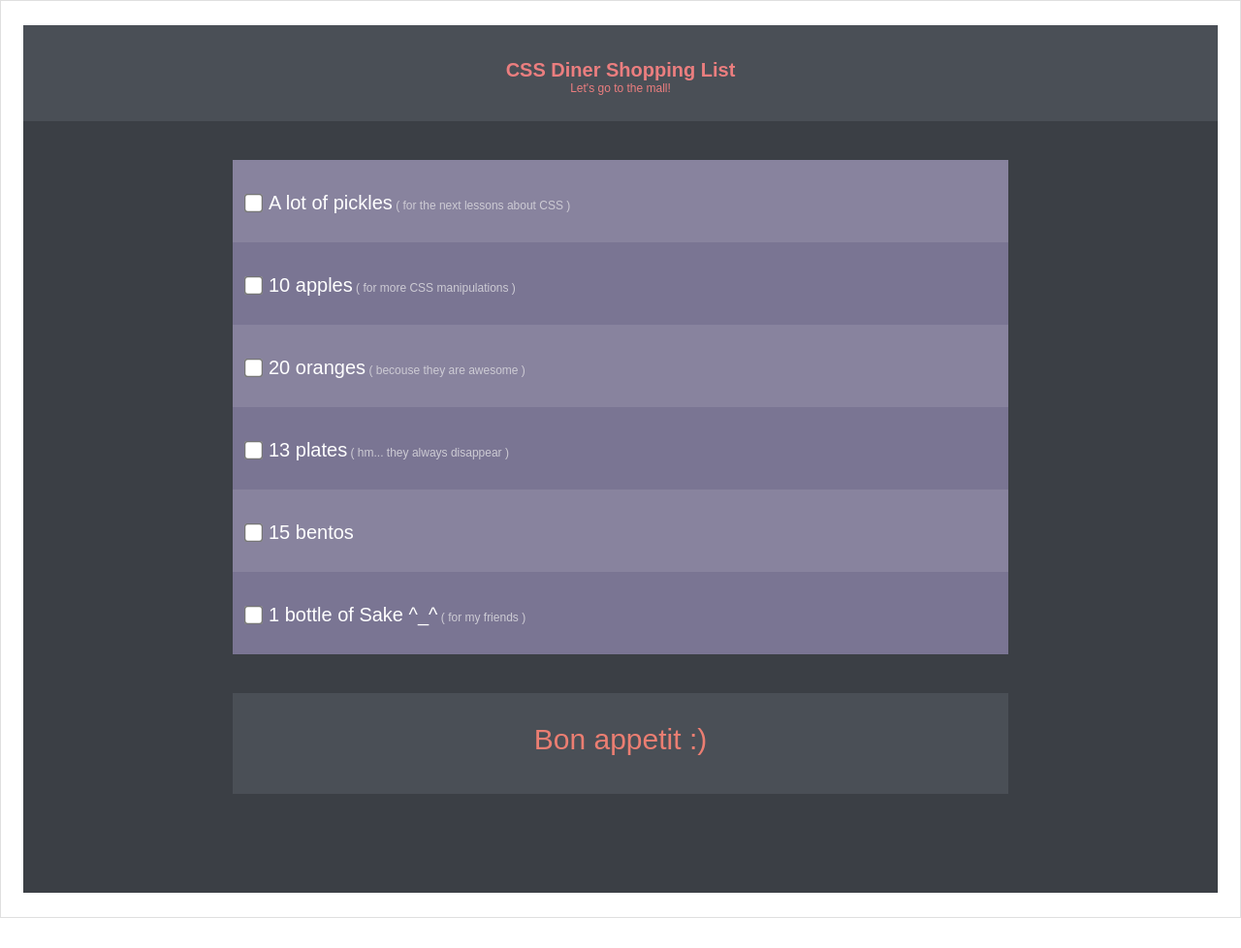
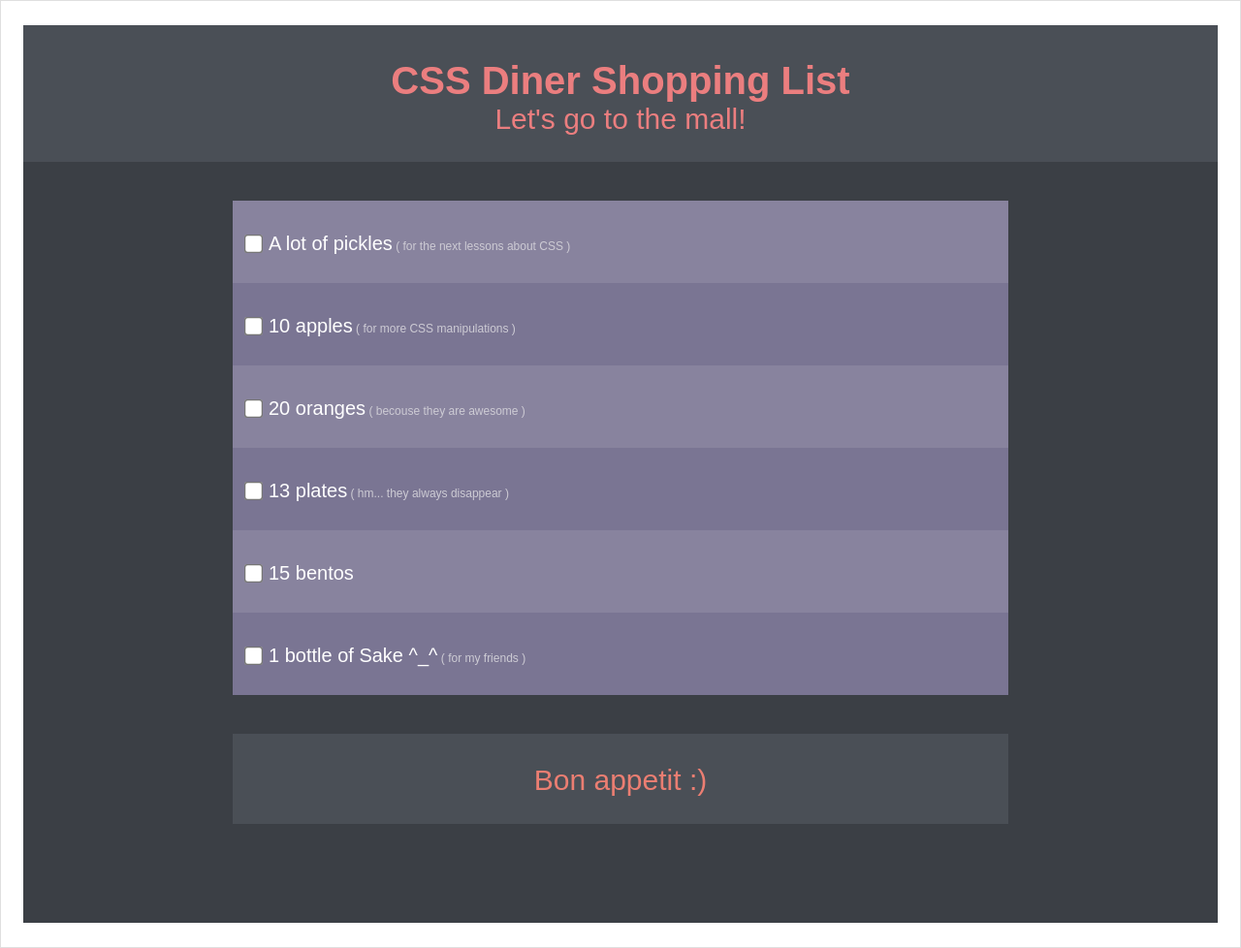
Before and after one commit to IvanSema/homework5.part2, a plain HTML site: page index.html in a window 1280 px wide. Shown: the whole page at 97% size. Before the commit the page ends 947 px from the top, so only its background shows below. Drawn offline with Linux system fonts and the light colour scheme.

Commit message:
correct font size

```diff
--- a/css/style.css
+++ b/css/style.css
@@ -65,12 +65,12 @@
 }
 
 .headline-first{
-    font-size: 20px;
+    font-size: 40px;
     font-weight: bold;
 }
 
 .headline-second{
-    font-size: 12px;
+    font-size: 30px;
 }
 
 .list{
@@ -124,11 +124,10 @@
     background-color: #4a4f56;
     margin: 0 auto 0 auto;
     max-width: 800px;
-    height: 73px;
     text-align: center;
     color: #eb7e72;
     font-size: 30px;
-    padding: 31px 0 0 0;
+    padding: 31px 0 28px 0;
 }
 
 .footer-el:hover{
```
